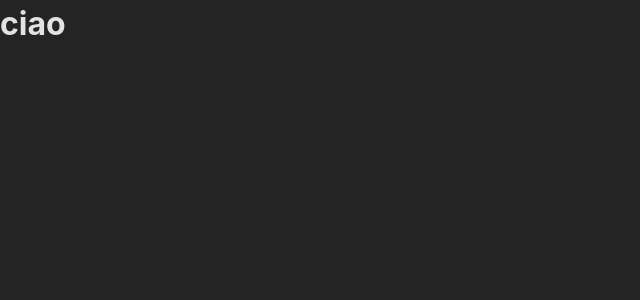
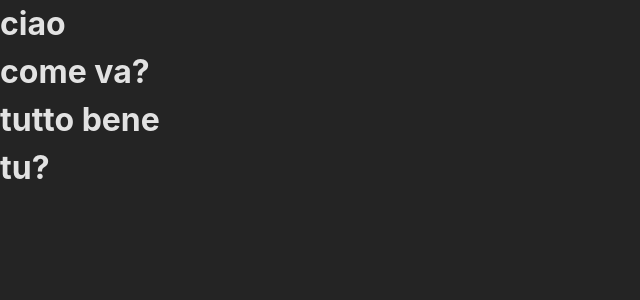
Before and after one commit to MarcoCocco/vite-comics, a Vue app: page / in a window 1280 px wide. Shown: the top 300 px of the page, without its empty margins (0-640 px from the left). Built offline with nearby package versions, Linux system fonts and the light colour scheme.

Commit message:
Init exercise

```diff
--- a/src/App.vue
+++ b/src/App.vue
@@ -1,19 +1,38 @@
 <script>
+import AppNavbar from "./components/AppNavbar.vue"
+import AppJumbotron from "./components/AppJumbotron.vue"
+import AppMain from "./components/AppMain.vue"
+import AppFooter from "./components/AppFooter.vue"
 
 export default {
   data() {
     return {
 
     }
+  },
+
+  components: {
+    AppNavbar,
+    AppJumbotron,
+    AppMain,
+    AppFooter
   }
+
 }
 </script>
 
 <template>
-<h1>ciao</h1>
+
+<AppNavbar></AppNavbar>
+
+<AppJumbotron></AppJumbotron>
+
+<AppMain></AppMain>
+
+<AppFooter></AppFooter>
+
 </template>
 
 <style lang='scss' scoped>
 
-
 </style>
--- /dev/null
+++ b/src/components/AppFooter.vue
@@ -0,0 +1,18 @@
+<script>
+
+export default {
+  data() {
+    return {
+
+    }
+  }
+}
+</script>
+
+<template>
+<h1>tu?</h1>
+</template>
+
+<style lang='scss' scoped>
+
+</style>
--- /dev/null
+++ b/src/components/AppJumbotron.vue
@@ -0,0 +1,18 @@
+<script>
+
+export default {
+  data() {
+    return {
+
+    }
+  }
+}
+</script>
+
+<template>
+<h1>come va?</h1>
+</template>
+
+<style lang='scss' scoped>
+
+</style>
--- /dev/null
+++ b/src/components/AppMain.vue
@@ -0,0 +1,19 @@
+<script>
+
+export default {
+  data() {
+    return {
+
+    }
+  }
+}
+</script>
+
+<template>
+<h1>tutto bene</h1>
+</template>
+
+<style lang='scss' scoped>
+
+
+</style>
--- /dev/null
+++ b/src/components/AppNavbar.vue
@@ -0,0 +1,18 @@
+<script>
+
+export default {
+  data() {
+    return {
+
+    }
+  }
+}
+</script>
+
+<template>
+<h1>ciao</h1>
+</template>
+
+<style lang='scss' scoped>
+
+</style>
```
